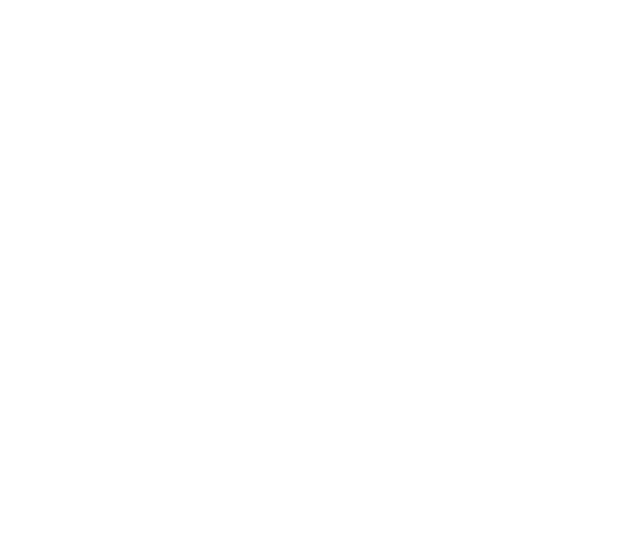
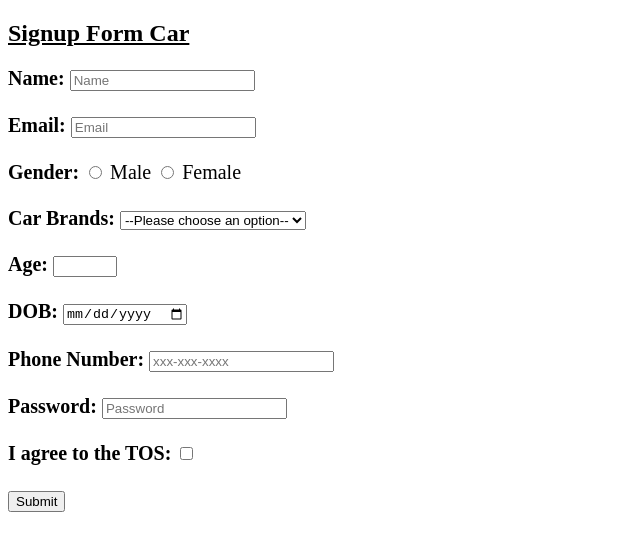
Before and after one commit to acciojob/signup-form-car-nmadhukarthik, a website: page main.html in a window 1280 px wide. Shown: the whole page, without its empty margins (0-640 px from the left). Drawn offline with Linux system fonts and the light colour scheme.

Commit message:
created a submission

```diff
--- a/main.html
+++ b/main.html
@@ -8,6 +8,45 @@
 
 <body>
 	<!-- the entire body must be written by student -->
+	<h2><u>Signup Form Car</u></h2>
+	<form method="post" >
+        <label for="name"><b>Name:</b></label>
+        <input type="text" id="name" name="Name" placeholder="Name" required>
+        <br><br>
+		 <label for="email"><b>Email:</b></label>
+        <input type="email" id="email" name="mail id" placeholder="Email" required>
+        <br><br>
+		<label for="gender_m, gender_f"><b>Gender:</b></label>
+        <input type="Radio" id="gender_m" name="Gender" required> Male
+        <input type="Radio" id="gender_f" name="Gender" required> Female
+		<br><br>
+		<label for="cars"><b>Car Brands:</b></label>
+		<select id="cars" name="Car Name" required>
+			<option>--Please choose an option--</option>
+			<option>BMW</option>
+			<option>Audi</option>
+			<option>Toyoto</option>
+			<option>Benz</option>
+			<option>Maruti Suzuki</option>
+		</select>
+		<br><br>
+        <label for="age"><b>Age:</b></label>
+        <input type="number" id="age" name="Age" min="5" max="100" required>
+        <br><br>
+        <label for="dob"><b>DOB:</b></label>
+        <input type="date" id="dob" name="Age" required>
+        <br><br>
+	    <label for="tel"><b>Phone Number:</b></label>
+        <input type="tel" id="tel" name="mail id" placeholder="xxx-xxx-xxxx" >
+        <br><br>
+        <label for="password"><b>Password:</b></label>
+        <input type="password" id="password" name="password" placeholder="Password" required>
+        <br><br>
+        <label for="tos"><b>I agree to the TOS:</b></label>
+        <input type="checkbox" id="tos" name="TOS" required>
+        <br><br>
+        <button type="submit">Submit</button>
+    </form>
     <script type="text/javascript" src="./script.js">
 </script>
 
--- a/styles.css
+++ b/styles.css
@@ -1,2 +1,6 @@
 
 /* Your CSS Code here. */
+form
+{
+	font-size: 20px;
+}
```
